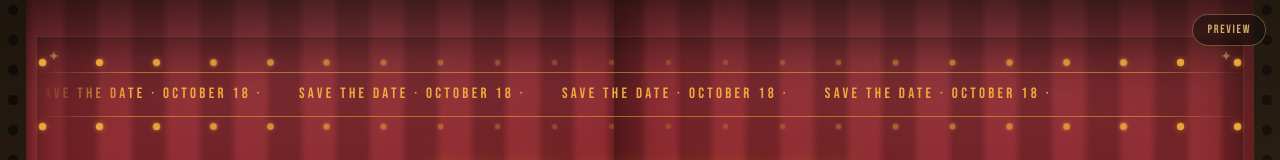
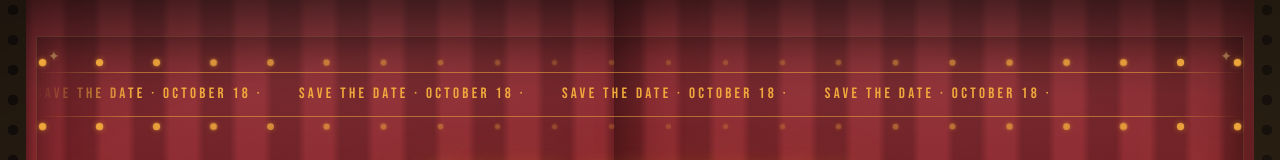
Before and after one commit to k86438138-cpu/sristybirthdaywebsite, a Next.js app: page / in a window 1280 px wide. Shown: the top 160 px of the page. Built offline with nearby package versions, Linux system fonts and the light colour scheme.

Commit message:
Update print statement from 'Hello' to 'Goodbye'

```diff
--- a/components/Curtain.tsx
+++ b/components/Curtain.tsx
@@ -408,7 +408,7 @@ export default function ShowtimeCountdown({
         <div className="grain" />
       </div>
 
-      {showPreviewButton && (
+      {false && (
         <button
           type="button"
           className="preview-btn"
```
